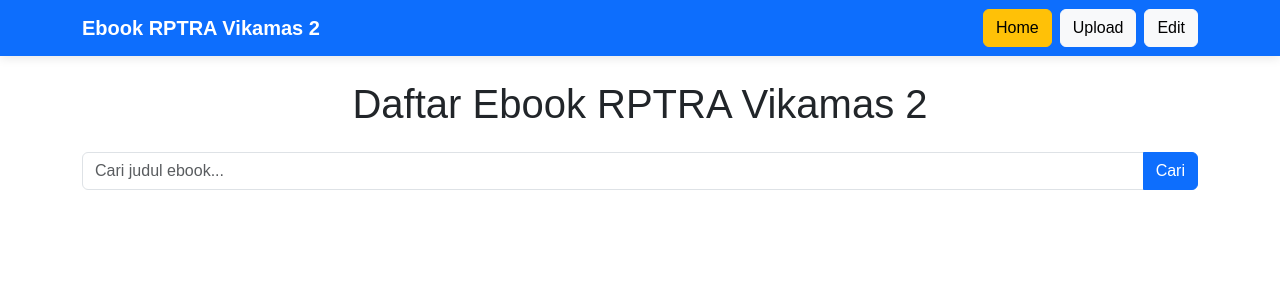
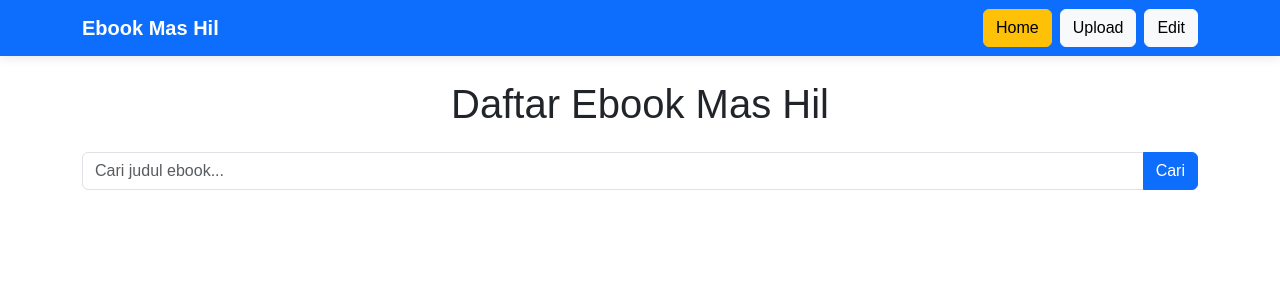
Before and after one commit to yluo12345/Ebook_Rptra_vikamas2, a Flask app: page / in a window 1280 px wide. Shown: the top 300 px of the page. Run offline with Flask 3, Linux system fonts and the light colour scheme; data that the repository does not hold is empty; some libraries are stand-ins or nearby versions.

Commit message:
mengedit beberapa

```diff
--- a/app.py
+++ b/app.py
@@ -89,11 +89,11 @@ def index():
 def upload():
     if request.method == "POST":
         title = request.form["title"]
-        file = request.files["file"]
-        image = request.files["image"]
+        file = request.files.get("file")
+        image = request.files.get("image")
 
-        if not file or not image:
-            return "File ebook dan gambar wajib diupload"
+        if not file or file.filename == "" or not image or image.filename == "":
+             return "File ebook dan gambar wajib diupload"
 
         # upload PDF ke cloudinary
         pdf_upload = cloudinary.uploader.upload(
--- a/templates/edit.html
+++ b/templates/edit.html
@@ -72,7 +72,7 @@
 
             <!-- Logo -->
             <a class="navbar-brand fw-bold" href="#">
-                Ebook RPTRA Vikamas 2
+                Ebook Mas Hil
             </a>
 
             <!-- Tombol Hamburger -->
--- a/templates/index.html
+++ b/templates/index.html
@@ -74,7 +74,7 @@
 
             <!-- Logo -->
             <a class="navbar-brand fw-bold" href="#">
-                Ebook RPTRA Vikamas 2
+                Ebook Mas Hil
             </a>
 
             <!-- Tombol Hamburger -->
@@ -107,7 +107,7 @@
     <div class="container mt-4">
 
         <h1 class="mb-4 text-center">
-            Daftar Ebook RPTRA Vikamas 2
+            Daftar Ebook Mas Hil
         </h1>
              <form method="GET" action="/" class="mb-4">
                 <div class="input-group">
--- a/templates/upload.html
+++ b/templates/upload.html
@@ -72,7 +72,7 @@
 
             <!-- Logo -->
             <a class="navbar-brand fw-bold" href="#">
-                Ebook RPTRA Vikamas 2
+                Ebook Mas Hil
             </a>
 
             <!-- Tombol Hamburger -->
```
